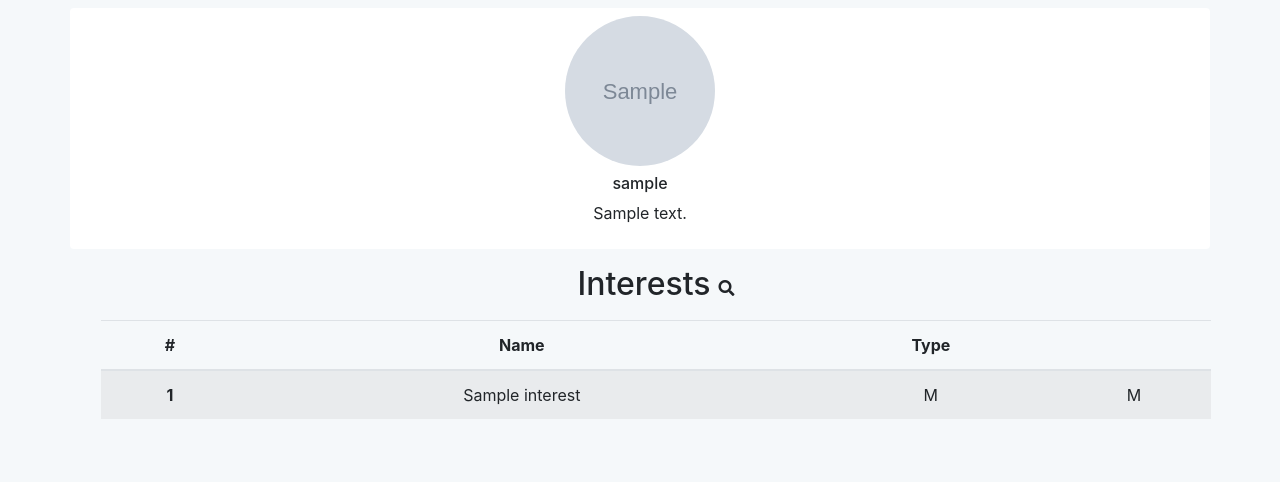
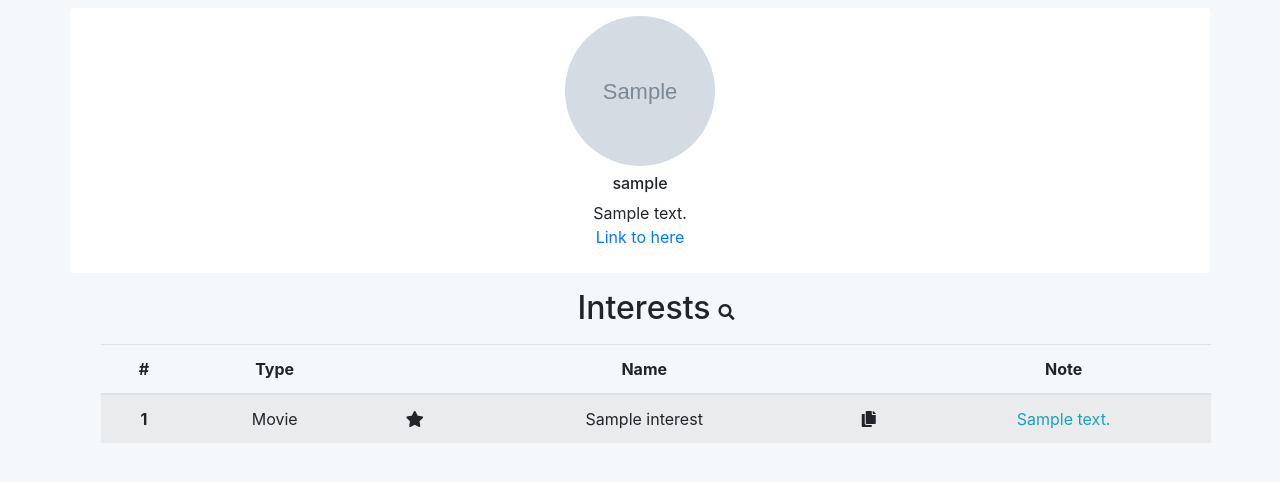
Before and after one commit to MarkPopovK/favorite, a Django app: a page that uses baseapp/templates/baseapp/base.html in a window 1280 px wide. Shown: the part 66-548 px from the top of the page. Run offline with Django 3.2, Linux system fonts and the light colour scheme; tables that the repository leaves empty hold one stand-in row (values such as "Sample post"); grey boxes marked "Sample" are stand-in pictures; some libraries are stand-ins or nearby versions.

Commit message:
interests page improvement

```diff
--- a/baseapp/models.py
+++ b/baseapp/models.py
@@ -4,6 +4,7 @@ from django.db.models.signals import post_save
 from django.dispatch import receiver
 # Create your models here.
 from django.contrib.auth.models import User
+
 User = get_user_model()
 
 
@@ -41,6 +42,18 @@ class Interest(models.Model):
     class Meta:
         unique_together = ('name', 'interest_type',)
 
+    def full_type(self):
+        return dict(Interest.INTEREST_TYPES)[self.interest_type]
+
+    def search_link(self):
+        engines = {
+            'A': 'https://myanimelist.net/anime.php?q=',
+        }
+        url = engines.get(self.interest_type, '')
+        if url:
+            url += self.name
+        return url
+
     def __str__(self):
         return f'({self.interest_type}) {self.name}'
 
--- a/baseapp/templates/baseapp/base.html
+++ b/baseapp/templates/baseapp/base.html
@@ -66,11 +66,11 @@
                 <a class="nav-link text-white" href="#">Contact Us <span class="sr-only">(current)</span></a>
             </li>
 
-        {% if request.user.is_authenticate %}
-            <li class="nav-item text-white">
-                <a class="nav-link text-white" href="{% url 'logout' %}">Logout</a>
-            </li>
-        {% endif %}
+            {% if request.user.is_authenticate %}
+                <li class="nav-item text-white">
+                    <a class="nav-link text-white" href="{% url 'logout' %}">Logout</a>
+                </li>
+            {% endif %}
         </ul>
     </div>
 </nav>
@@ -85,7 +85,7 @@
                                  alt="profile_picture"></li>
                         <li class="pt-2"><h6>{{ owner.username }}</h6></li>
                         <li><span>{{ owner.profile.about_me }}</span></li>
-                        <li><span>{{ request.get_path }}</span></li>
+                        <li><span><a href="{{ request.get_full_path }}">Link to here</a></span></li>
                     </ul>
                 </div>
 
@@ -109,6 +109,7 @@
             return '<img src="' + $(this).data('img') + '" />';
         }
     });
+
 </script>
 </body>
 </html>
--- a/baseapp/templates/baseapp/interests.html
+++ b/baseapp/templates/baseapp/interests.html
@@ -4,36 +4,55 @@
     <div class="container">
         <div class="row">
             <div class="col-12 interests m-3 text-center">
-{#                    <ul class="list-inline">#}
-{#                        <li class="list-inline-item">#}
-{#                            <h2>Interests</h2>#}
-{#                        </li>#}
-{#                        <li class="list-inline-item">#}
-{#                            <i class="fa fa-search"></i>#}
-{#                        </li>#}
-{#                    </ul>#}
-            <div class="row align-items-center justify-content-center">
-                <h2>Interests</h2>
-                <i class="fa fa-search ml-2"></i>
-            </div>
-                <!--<h2 class="text-center display-4 inline-headers">Interests</h2>-->
+                <div class="row align-items-center justify-content-center">
+                    <h2>Interests</h2>
+                    <i class="fa fa-search ml-2"></i>
+                </div>
                 <table class="table table-striped mt-2">
                     <thead>
                     <tr>
                         <th scope="col">#</th>
-                        <th scope="col">Name</th>
                         <th scope="col">Type</th>
                         <th scope="col"></th>
+                        <th scope="col">Name</th>
+                        <th scope="col"></th>
+                        <th scope="col">Note</th>
 
                     </tr>
                     </thead>
                     <tbody>
-                    {% for interest in owner.interests.all %}
-                        <tr rel="popover" data-img="{{ interest.thumbnail.url }}">
+                    {% for interested in owner.interested_set.all %}
+                        <tr rel="popover" data-img="{{ interested.interest.thumbnail.url }}">
                             <th scope="row">{{ forloop.counter }}</th>
-                            <td>{{ interest.name }}</td>
-                            <td>{{ interest.interest_type }}</td>
-                            <td>{{ interest.interest_type }}</td>
+                            <td>{{ interested.interest.full_type }}</td>
+                            <td>
+
+                                {% if interested.super_like %}
+                                    <i class="fas fa-star"></i>
+                                {% else %}
+                                    <i class="far fa-star"></i>
+                                {% endif %}
+
+                            </td>
+
+                            <td>{{ interested.interest.name }}
+                                {% if interested.interest.search_link %}
+                                    <a title="Open help" target="_blank" href="{{ interested.interest.search_link }}">
+                                        <i class="fas fa-info-circle"></i>
+                                    </a>
+                                {% endif %}
+                            </td>
+
+
+                            <td>
+                                <i title="Copy to my list" class="fas fa-copy"></i>
+                                {% if can_modify %}
+                                    <i class="fas fa-edit"></i>
+                                    <i class="fas fa-trash-alt"></i>
+                                {% endif %}
+
+                            </td>
+                            <td><span class="text-info" data-toggle="modal" data-target="#note{{ forloop.counter }}">{{ interested.note|truncatechars:40 }}</span></td>
                         </tr>
                     {% endfor %}
                     </tbody>
@@ -41,4 +60,30 @@
             </div>
         </div>
     </div>
+
+
+    {% for interested in owner.interested_set.all %}
+
+    <div class="modal fade" id="note{{ forloop.counter }}" tabindex="-1" role="dialog" aria-labelledby="exampleModalLongTitle"
+         aria-hidden="true">
+        <div class="modal-dialog" role="document">
+            <div class="modal-content">
+                <div class="modal-header">
+                    <h5 class="modal-title" id="exampleModalLongTitle">Modal title</h5>
+                    <button type="button" class="close" data-dismiss="modal" aria-label="Close">
+                        <span aria-hidden="true">&times;</span>
+                    </button>
+                </div>
+                <div class="modal-body">
+                    {{ interested.note }}
+                </div>
+                <div class="modal-footer">
+                    <button type="button" class="btn btn-secondary" data-dismiss="modal">Close</button>
+                </div>
+            </div>
+        </div>
+    </div>
+
+    {% endfor %}
+
 {% endblock %}
--- a/baseapp/urls.py
+++ b/baseapp/urls.py
@@ -2,17 +2,16 @@ from django.conf.urls.static import static
 from django.conf import settings
 from django.contrib import admin
 from django.contrib.auth.views import LoginView, LogoutView
-from django.urls import path, include
-from .views import HomeView
-from django.views.generic import TemplateView
+from django.urls import path, include, reverse_lazy
+from django.views.generic import TemplateView, RedirectView
 from .views import InterestsView, RememberLoginView
 from .forms import RememberAuthForm
 
-
 urlpatterns = [
-    path('', HomeView.as_view(), name='home'),
+    path('', RedirectView.as_view(url=reverse_lazy('self_interests')), name='home'),
     path('interests/', InterestsView.as_view(), name='self_interests'),
     path('interests/<str:username>', InterestsView.as_view(), name='interests'),
-    path('login/', RememberLoginView.as_view(form_class=RememberAuthForm, redirect_authenticated_user=True), name='login'),
+    path('login/', RememberLoginView.as_view(form_class=RememberAuthForm, redirect_authenticated_user=True),
+         name='login'),
     path('logout/', LogoutView.as_view(), name='logout')
 ]
--- a/baseapp/views.py
+++ b/baseapp/views.py
@@ -7,11 +7,6 @@ from django.shortcuts import render, get_object_or_404, redirect
 from django.views.generic.base import View
 
 User = get_user_model()
-
-
-class HomeView(View):
-    def get(self, request):
-        return render(request, 'baseapp/add_interest.html')
 
 
 class InterestsView(View):
```
Also changed, not shown: baseapp/templates/baseapp/add_interest.html (+6 -22 lines), 1 other file.
